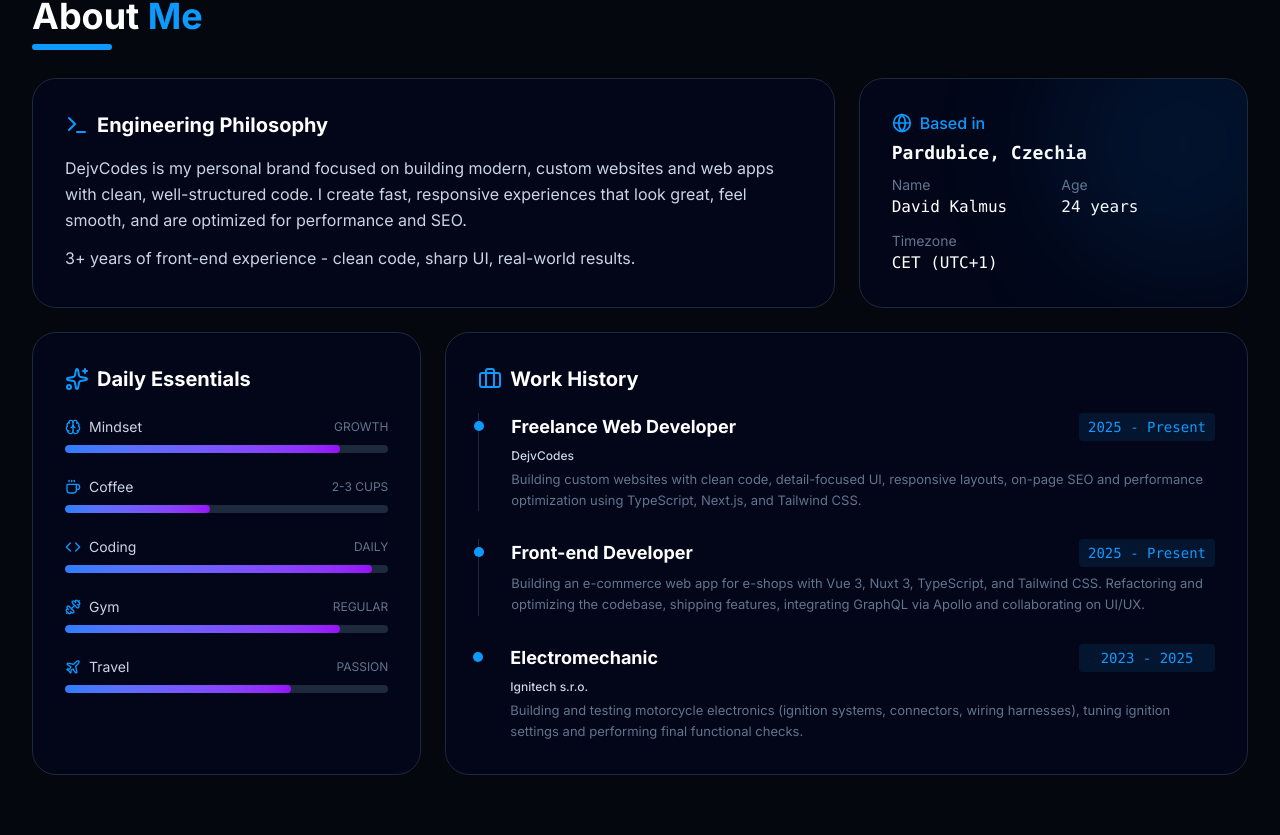
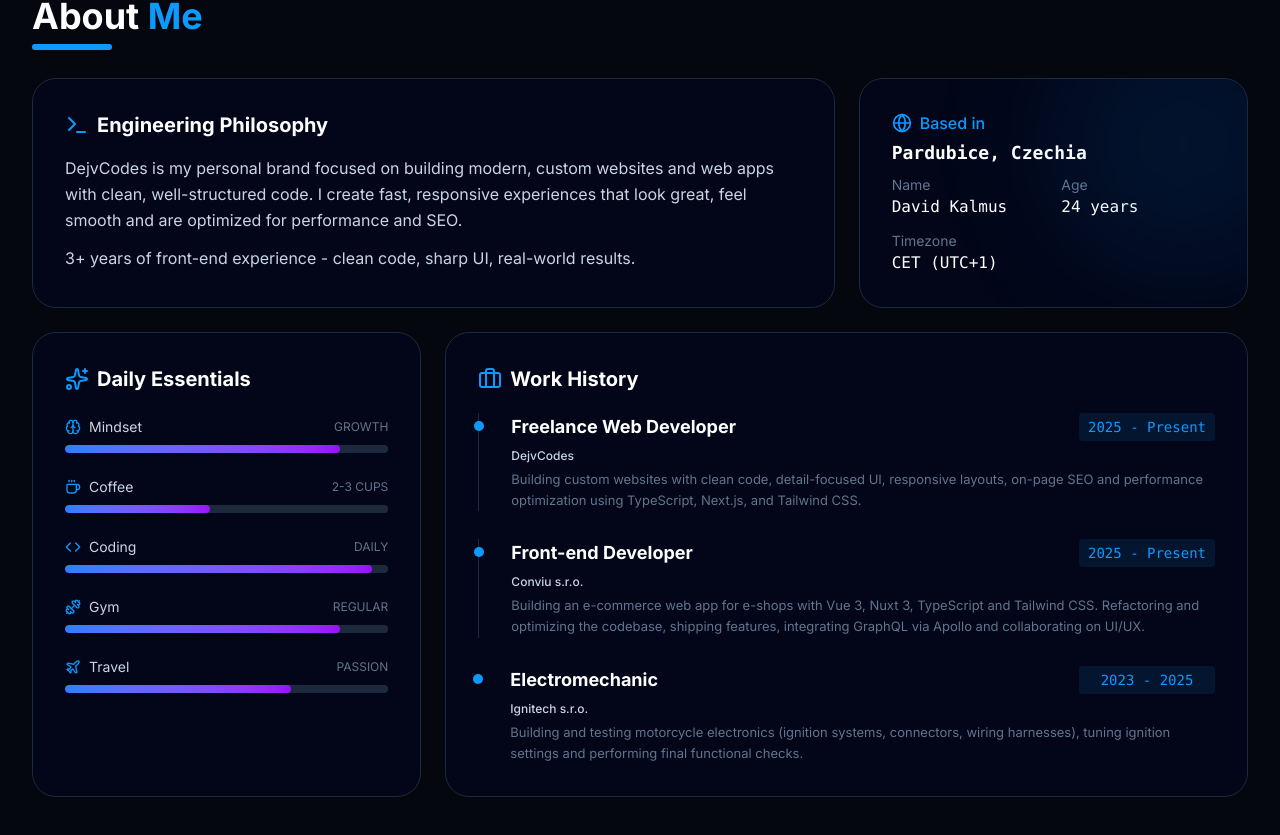
Before and after one commit to DejvCodes/DejvCodes-Next.js, a Next.js app: page / in a window 1280 px wide. Shown: the part 884-1719 px from the top of the page. Built offline with nearby package versions, Linux system fonts and the light colour scheme.

Commit message:
constants.ts

```diff
--- a/constants.ts
+++ b/constants.ts
@@ -22,7 +22,7 @@ const yearOfExperience: number = new Date().getFullYear() - 2023;
 export const BIO_BOX: BioBox = {
   title: 'Engineering Philosophy',
   paragraphs: [
-    'DejvCodes is my personal brand focused on building modern, custom websites and web apps with clean, well-structured code. I create fast, responsive experiences that look great, feel smooth, and are optimized for performance and SEO.',
+    'DejvCodes is my personal brand focused on building modern, custom websites and web apps with clean, well-structured code. I create fast, responsive experiences that look great, feel smooth and are optimized for performance and SEO.',
     `${yearOfExperience}+ years of front-end experience - clean code, sharp UI, real-world results.`
   ]
 }
@@ -55,9 +55,9 @@ export const EXPERIENCE: Experience[] = [
   {
     id: '2',
     role: 'Front-end Developer',
-    company: '',
+    company: 'Conviu s.r.o.',
     period: '2025 - Present',
-    description: 'Building an e-commerce web app for e-shops with Vue 3, Nuxt 3, TypeScript, and Tailwind CSS. Refactoring and optimizing the codebase, shipping features, integrating GraphQL via Apollo and collaborating on UI/UX.'
+    description: 'Building an e-commerce web app for e-shops with Vue 3, Nuxt 3, TypeScript and Tailwind CSS. Refactoring and optimizing the codebase, shipping features, integrating GraphQL via Apollo and collaborating on UI/UX.'
   },
   {
     id: '3',
```
